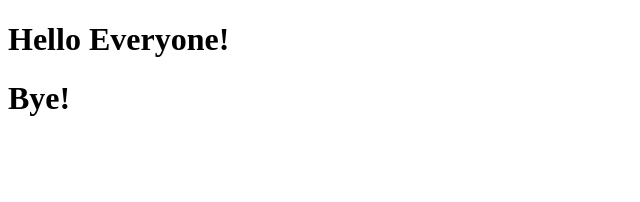
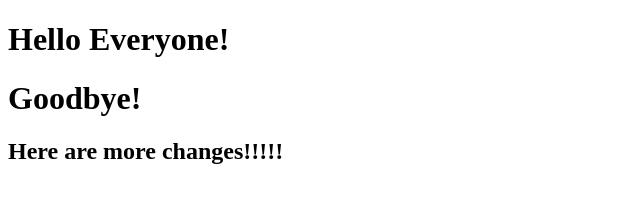
Before and after one commit to mwhurr/angularjs, a plain HTML site: page index.html in a window 1280 px wide. Shown: the whole page, without its empty margins (0-640 px from the left). Drawn offline with Linux system fonts and the light colour scheme.

Commit message:
Module_1_update

```diff
--- a/index.html
+++ b/index.html
@@ -6,6 +6,7 @@
   </head>
   <body>
     <h1> Hello Everyone! </h1>
-    <h1> Bye! </h1>
+    <h1> Goodbye! </h1>
+    <h2> Here are more changes!!!!!</h2>
   </body>
 </html>
```
Also changed, not shown: 2 other files.
